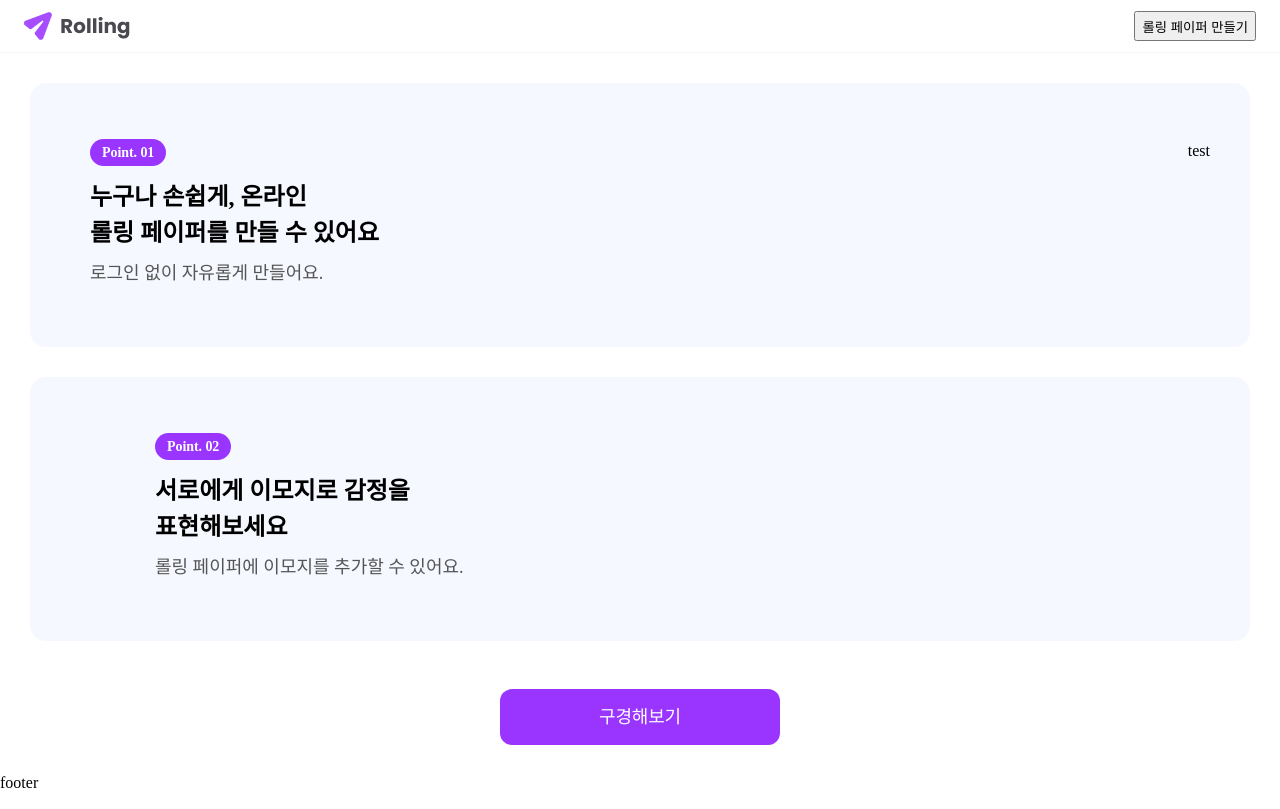
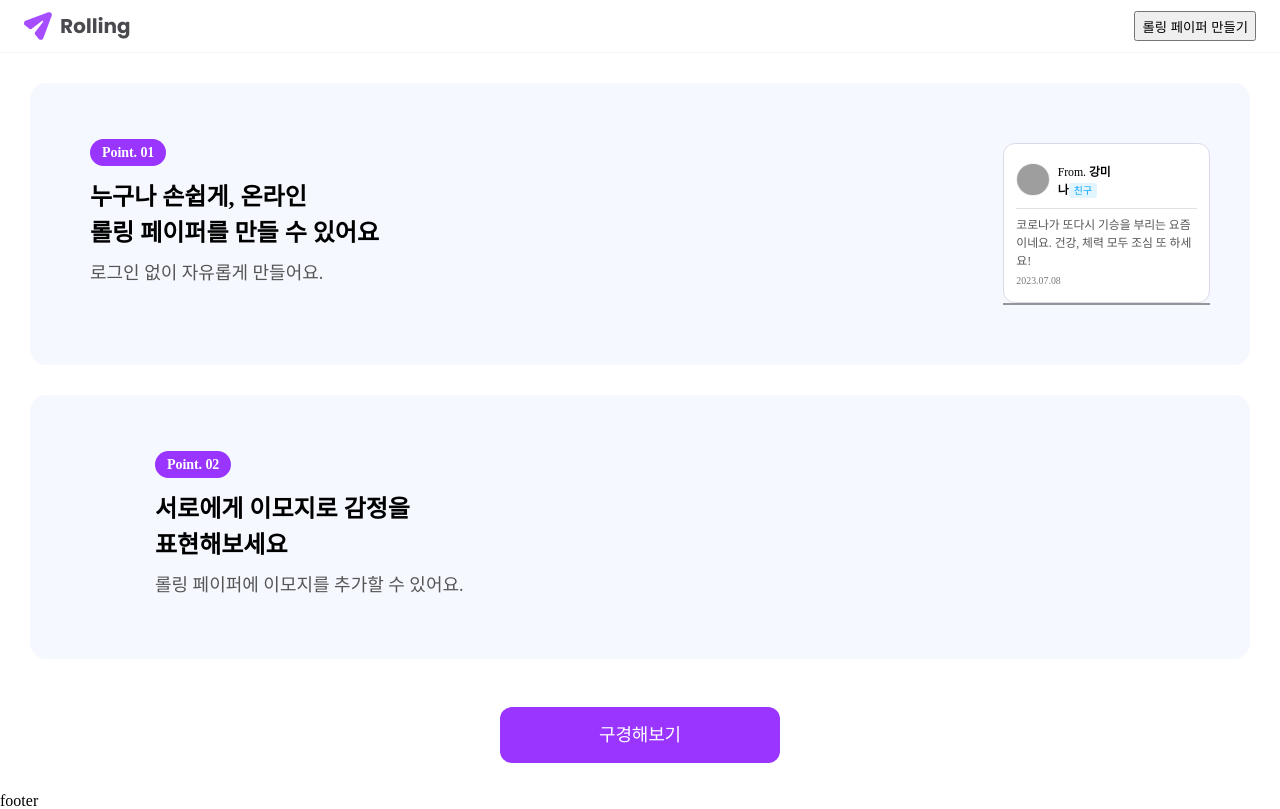
Before and after one commit to Happ-yee4831/Rolling, a React (Create React App) app: page / in a window 1280 px wide. Built offline with nearby package versions, Linux system fonts and the light colour scheme; grey boxes are pictures that could not be loaded.

Commit message:
componetns 작업 중단

```diff
--- a/src/pages/Home/Home.css
+++ b/src/pages/Home/Home.css
@@ -86,3 +86,100 @@
   text-align: center;
   color: #ffffff;
 }
+
+.MainPage-Card {
+  /* width: 205.43px; */
+  /* height: 161.98px; */
+  padding: 18.57px 12.03px 14.66px;
+
+  border-radius: 11.85px;
+  border: 0.99px solid #dbd9e9;
+  background: #ffffff;
+}
+
+.profileForm {
+  display: flex;
+
+  width: 180.67px;
+  height: 45.63px;
+}
+
+.img-Profile {
+  width: 31.6px;
+  height: 31.61px;
+  top: 19.75px;
+  left: 12.03px;
+  border-radius: 56.44px;
+
+  border: 0.56px solid #eeeeee;
+}
+
+.textForm {
+  width: 62.98px;
+  height: 33.98px;
+  gap: 1.98px;
+  margin-left: 7.76px;
+  align-content: center;
+}
+
+.From-text {
+  font-size: 11.85px;
+  font-weight: 400;
+  line-height: 17.78px;
+  letter-spacing: -0.005em;
+  text-align: left;
+}
+
+.Name-text {
+  font-size: 11.85px;
+  font-weight: 700;
+  line-height: 17.78px;
+  letter-spacing: -0.005em;
+  text-align: left;
+}
+
+.Freind-text {
+  padding: 2.06px 5.35px 2.06px 5.35px;
+  border-radius: 2.14px;
+  background: #e2f5ff;
+
+  font-size: 9.88px;
+  font-weight: 400;
+  line-height: 13.83px;
+  color: #00a2fe;
+}
+
+.Line-MainPage-Card {
+  /* width: 179.85px; */
+  height: 0.99px;
+
+  background: #e1e1e1;
+}
+
+.TextBox-MainPage-Card {
+  width: 179.85px;
+  height: 53.53px;
+  margin-top: 7.9px;
+
+  font-size: 11.85px;
+  font-weight: 400;
+  line-height: 17.78px;
+  letter-spacing: -0.005em;
+  text-align: left;
+  color: #555555;
+}
+
+.Date-MainPage-Card {
+  width: 50px;
+  height: 13px;
+
+  font-size: 9.88px;
+  font-weight: 400;
+  line-height: 12.85px;
+  text-align: left;
+  color: #777777;
+}
+
+.plusForm {
+  border: 0.99px solid #00000066;
+}
--- a/src/pages/Home/Home.jsx
+++ b/src/pages/Home/Home.jsx
@@ -1,6 +1,8 @@
 import React from 'react';
 import './Home.css';
+import profilePicture from '../../assets/images/profile-Picture.svg';
 
+// TODO: component 구현은 추후 진행예정
 function Home() {
   return (
     <div className="MainContainer">
@@ -16,8 +18,26 @@ function Home() {
           </span>
           <span className="Plain-text">로그인 없이 자유롭게 만들어요.</span>
         </div>
-        <div className="">
-          <div>test</div>
+        <div className="MainPage-CardList">
+          <div className="MainPage-Card">
+            <div className="profileForm">
+              <img className="img-Profile" src={profilePicture} alt="profile" />
+              <div className="textForm">
+                <span className="From-text">From.</span>
+                <span className="Name-text"> 강미나</span>
+                <span className="Freind-text">친구</span>
+              </div>
+            </div>
+
+            <div className="Line-MainPage-Card" />
+            <div className="TextBox-MainPage-Card">
+              코로나가 또다시 기승을 부리는 요즘이네요. 건강, 체력 모두 조심 또 하세요!
+            </div>
+            <span className="Date-MainPage-Card">2023.07.08</span>
+          </div>
+          <div className="MainPage-PlusCard">
+            <div className="plusForm" />
+          </div>
         </div>
       </div>
 
```
Also changed, not shown: 1 other file (tests, documents, lock files or other folders).
